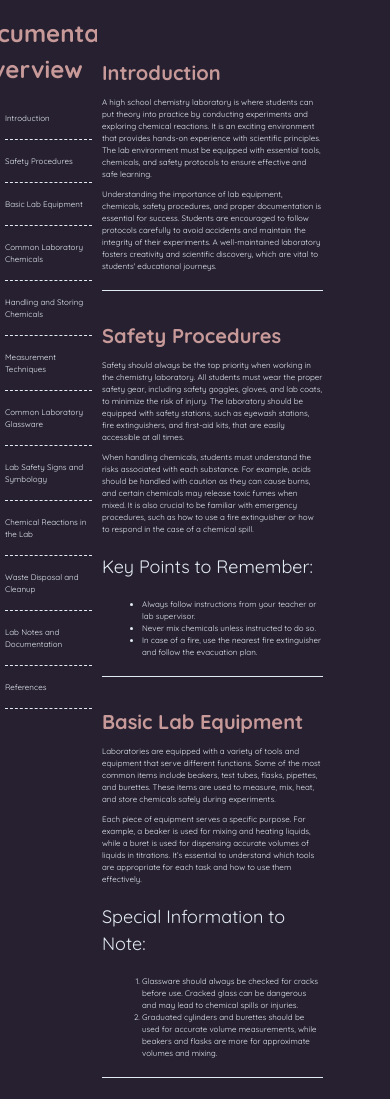
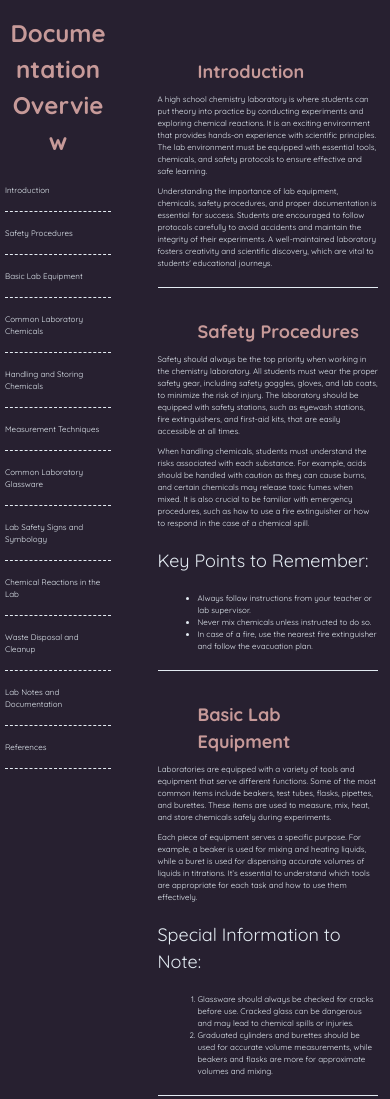
Before and after one commit to ratzz-zz/Chemistry-lab-Documentation, a plain HTML site: page index.html in a window 390 px wide. Shown: the top 1099 px of the page. Drawn offline with Linux system fonts and the light colour scheme.

Commit message:
fix: responsiveness

```diff
--- a/styles/styles.css
+++ b/styles/styles.css
@@ -150,7 +150,7 @@ h3 {
     }
 
     #navbar {
-        width: 35%;
+        width: 40%;
         height: 100vh;
         overflow-y: auto;
         position: fixed;
@@ -160,8 +160,18 @@ h3 {
 
     #main-doc {
         width: 65%;
-        margin-left: 20%;
+        margin-left: 35%;
         padding: 10px;
     }
 
+    header {
+        font-size: 18px;
+        word-wrap: break-word;
+        padding-left: 40px;
+    }
+
+    code {
+        font-size: 10px;
+    }
+
 }
```
